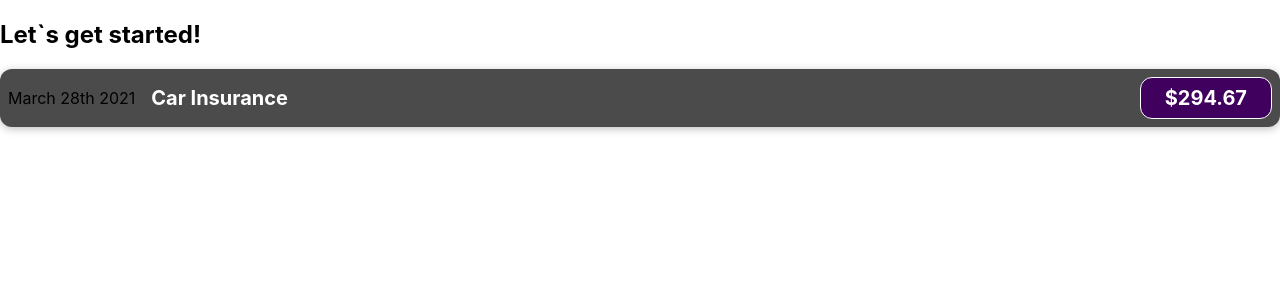
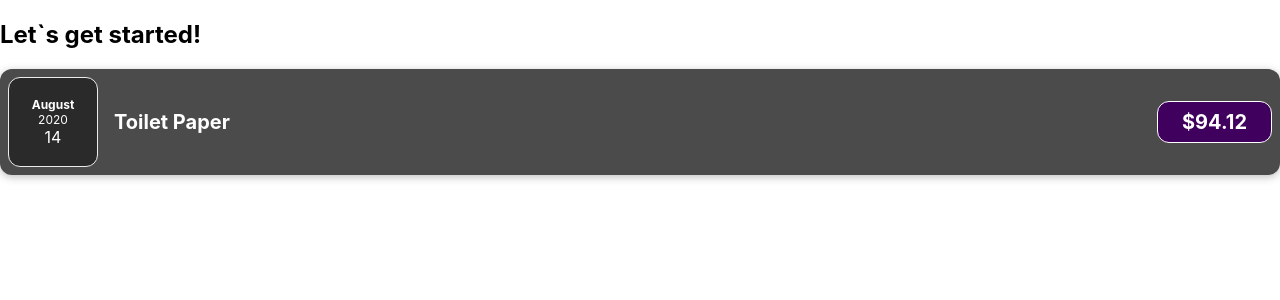
Before and after one commit to IskraKate/React-The-Complete-Guide, a React (Create React App) app: page / in a window 1280 px wide. Shown: the top 300 px of the page. Built offline with nearby package versions, Linux system fonts and the light colour scheme.

Commit message:
splitting

```diff
--- a/src/App.js
+++ b/src/App.js
@@ -2,10 +2,36 @@
 import ExpenseItem from "./components/ExpenseItem"
 
 function App() {
+  const expenses = [
+    {
+      id: "e1",
+      title: "Toilet Paper",
+      amount: 94.12,
+      date: new Date(2020, 7, 14),
+    },
+    { id: "e2", title: "New TV", amount: 799.49, date: new Date(2021, 2, 12) },
+    {
+      id: "e3",
+      title: "Car Insurance",
+      amount: 294.67,
+      date: new Date(2021, 2, 28),
+    },
+    {
+      id: "e4",
+      title: "New Desk (Wooden)",
+      amount: 450,
+      date: new Date(2021, 5, 12),
+    },
+  ]
+
   return (
     <div>
       <h2>Let`s get started!</h2>
-      <ExpenseItem/>
+      <ExpenseItem
+        title={expenses[0].title}
+        amount={expenses[0].amount}
+        date={expenses[0].date}
+      />
     </div>
   )
 }
--- /dev/null
+++ b/src/components/ExpenseDate.css
@@ -0,0 +1,26 @@
+.expense-date {
+  display: flex;
+  flex-direction: column;
+  width: 5.5rem;
+  height: 5.5rem;
+  border: 1px solid #ececec;
+  background-color: #2a2a2a;
+  color: white;
+  border-radius: 12px;
+  align-items: center;
+  justify-content: center;
+}
+
+.expense-date__month {
+  font-size: 0.75rem;
+  font-weight: bold;
+}
+
+.expense-date__year {
+  font-size: 0.75rem;
+}
+
+.expense-date__day {
+  font-size: 1.5rem;
+  font-weight: bold;
+}
--- /dev/null
+++ b/src/components/ExpenseDate.js
@@ -0,0 +1,18 @@
+import React from "react"
+import "./ExpenseDate.css"
+
+const ExpenseDate = (props) => {
+  const month = props.date.toLocaleString("en-US", { month: "long" })
+  const day = props.date.toLocaleString("en-US", { day: "2-digit" })
+  const year = props.date.getFullYear()
+
+  return (
+    <div className="expense-date">
+      <div className="expense-date__month">{month}</div>
+      <div className="expense-date__year">{year}</div>
+      <div className="expense-date__date">{day}</div>
+    </div>
+  )
+}
+
+export default ExpenseDate
--- a/src/components/ExpenseItem.js
+++ b/src/components/ExpenseItem.js
@@ -1,13 +1,14 @@
 import React from "react"
 import "./ExpenseItem.css"
+import ExpenseDate from "./ExpenseDate"
 
-const ExpenseItem = () => {
+const ExpenseItem = (props) => {
   return (
     <div className="expense-item">
-      <div>March 28th 2021</div>
+      <ExpenseDate date={props.date} />
       <div className="expense-item__description">
-        <h2>Car Insurance</h2>
-        <div className="expense-item__price">$294.67</div>
+        <h2>{props.title}</h2>
+        <div className="expense-item__price">${props.amount}</div>
       </div>
     </div>
   )
```
